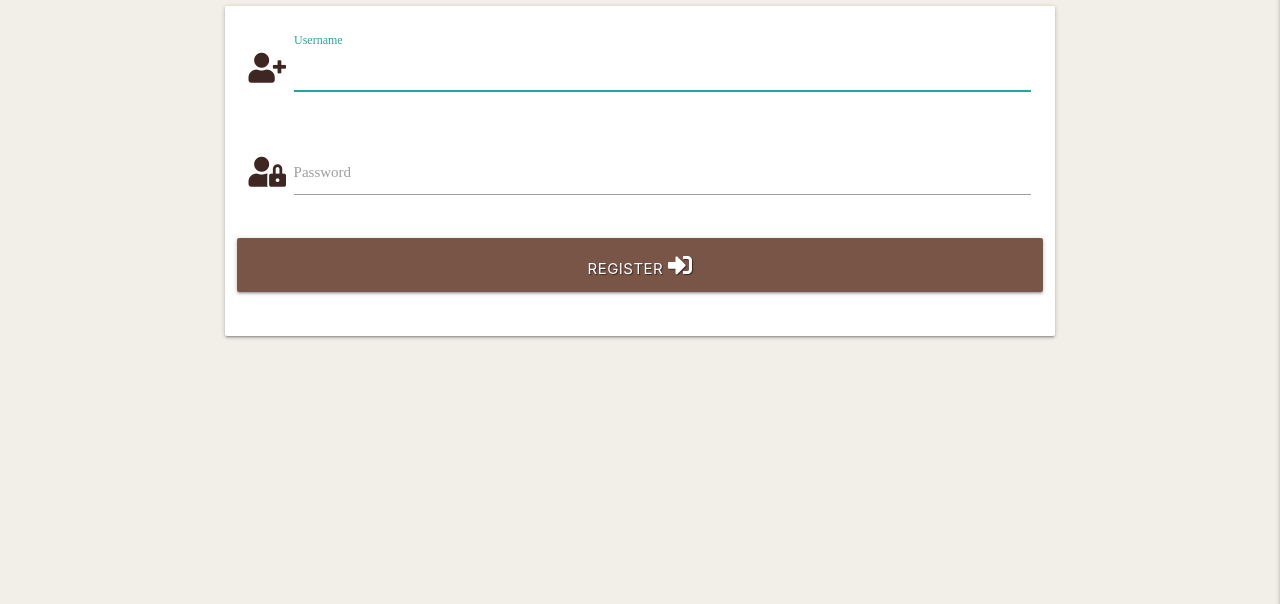
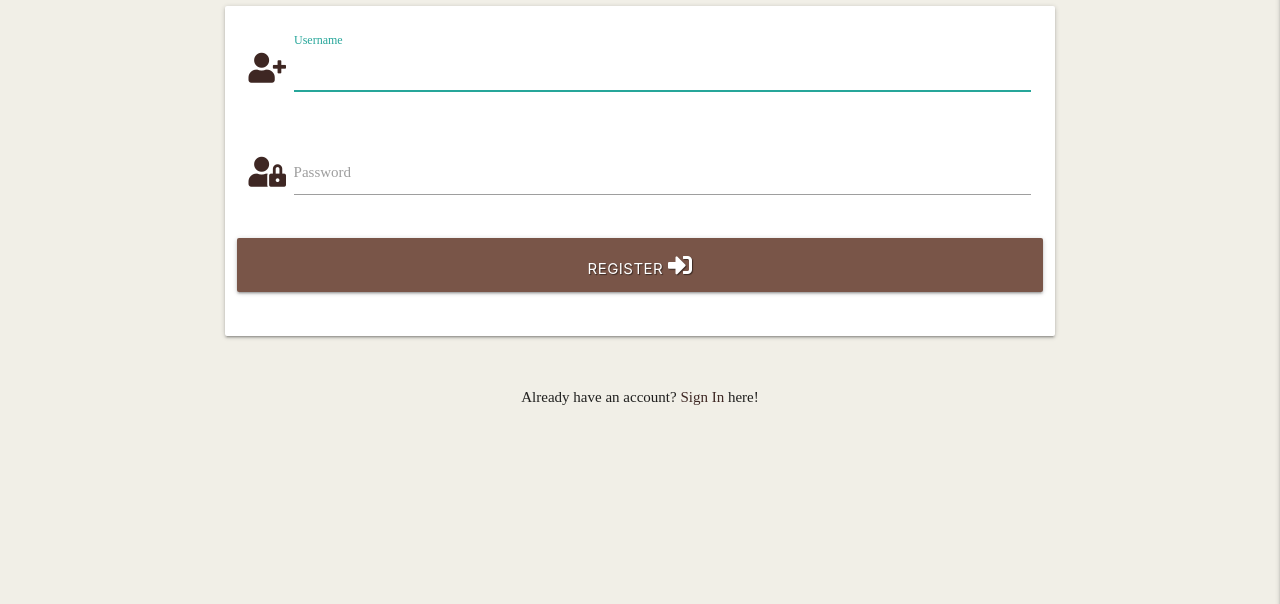
Before and after one commit to tarahwaters/milestone-project3, a Flask app: page /register in a window 1280 px wide. Shown: the part 160-764 px from the top of the page. Run offline with Flask 3, Linux system fonts and the light colour scheme; some libraries are stand-ins or nearby versions.

Commit message:
Add sign-in link below registration form

```diff
--- a/templates/register.html
+++ b/templates/register.html
@@ -29,4 +29,13 @@
         </form>
     </div>
 
+    <div class="row">
+        <div class="col s12">
+            <p class="center-align">
+                Already have an account?
+                <a href="{{ url_for('sign-in') }}" class="brown-text text-darken-4">Sign In</a> here!
+            </p>
+        </div>
+    </div>
+
 {% endblock %}
```
